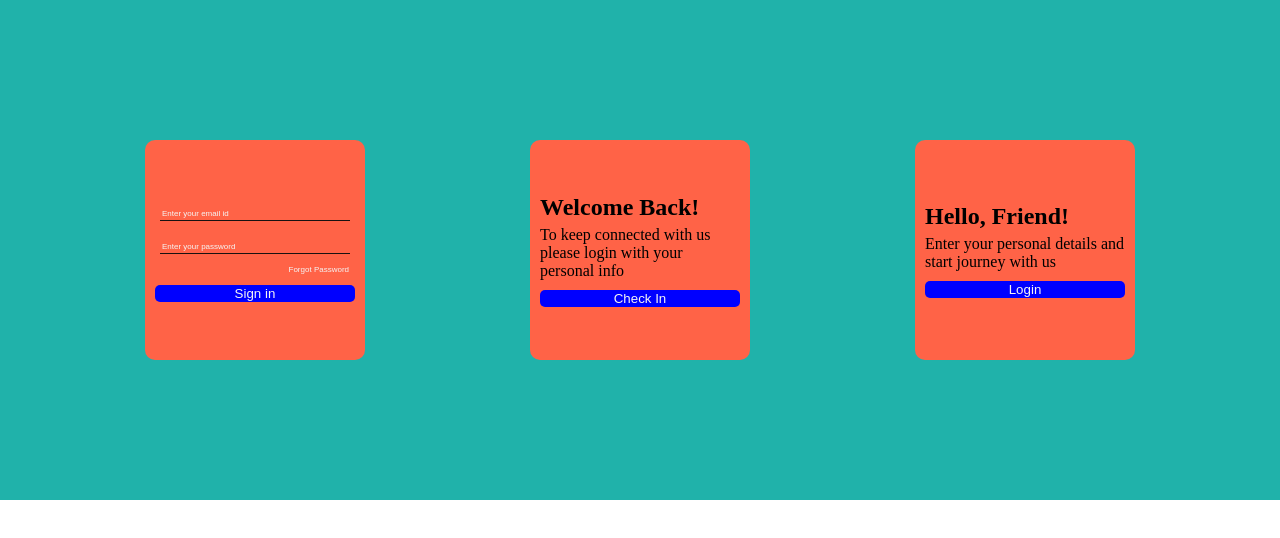
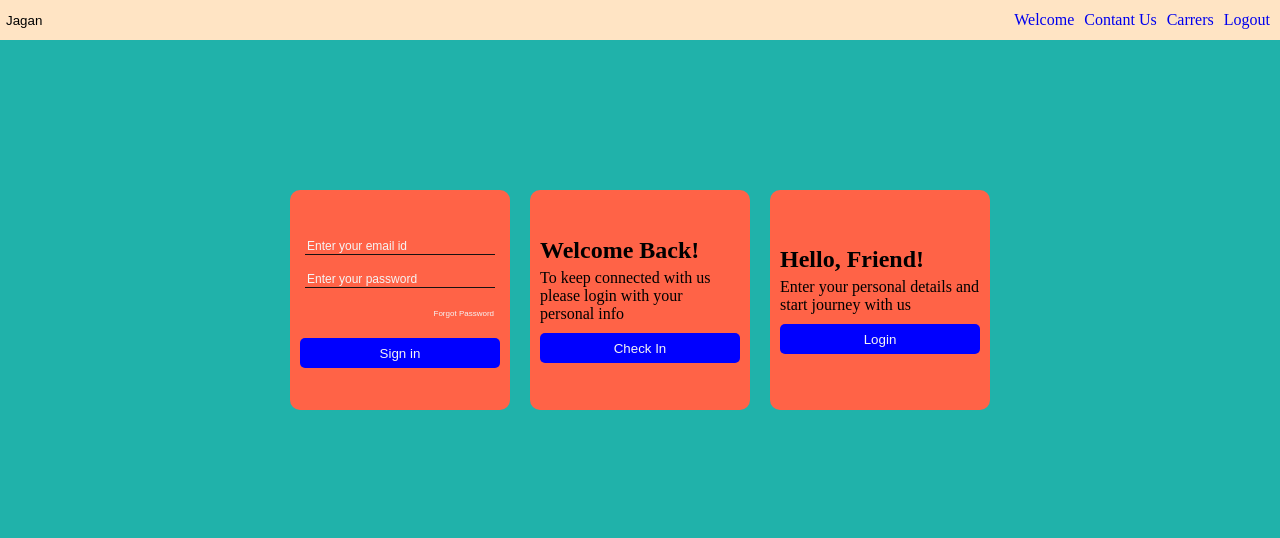
Before and after one commit to mohankreddy301/CSS-FlexBox, a plain HTML site: page index.html in a window 1280 px wide. Drawn offline with Linux system fonts and the light colour scheme.

Commit message:
Added the nav bar

```diff
--- a/index.html
+++ b/index.html
@@ -7,6 +7,15 @@
     <title>Document</title>
 </head>
 <body>
+    <nav>
+        <button style="color: black;">Jagan </button>
+        <ul>
+            <li><a href="http://" targ>Welcome</a></li>
+            <li><a href="http://" targ>Contant Us</a></li>
+            <li><a href="http://" targ>Carrers</a></li>
+            <li><a href="http://" targ>Logout</a></li>
+        </ul>
+    </nav>
     <main>
        <div class="box">
        <input type="text" placeholder="Enter your email id">
--- a/style.css
+++ b/style.css
@@ -5,20 +5,45 @@ ul {
 * {
   margin: 0;
 }
+body {
+  background-color: lightseagreen;
+}
+nav {
+  background-color: bisque;
+  height: 40px;
+  display: flex;
+  justify-content: space-between;
+  align-items: center;
+}
+ul {
+  display: flex;
+  justify-content: flex-end;
+  align-items: center;
+  gap: 10px;
+  padding-right: 10px;
+}
+
+li a {
+  text-decoration: none;
+}
+
+li a:hover {
+  box-shadow: 2px 5px 5px rgb(184, 175, 175);
+}
 
 main {
   min-height: 500px;
   display: flex;
-  background-color: lightseagreen;
-  justify-content: space-evenly;
+  justify-content: center;
   align-items: center;
   border: 3x solid;
   gap: 20px;
+  padding-top: 10px;
 }
 
 .box {
- width: 200px;
- height: 200px;
+  width: 200px;
+  height: 200px;
   display: flex;
   flex-direction: column;
   background-color: tomato;
@@ -27,6 +52,11 @@ main {
   justify-content: center;
   padding: 10px;
   gap: 5px;
+  /* transition-property: transform;
+  transition-duration: 3s;
+    transition-timing-function: ease;
+  transition-delay: 0s; */
+  transition: all 2s ease-in 0s, transform 2s ease 0s;
 }
 
 input {
@@ -39,9 +69,14 @@ input {
   box-shadow: none;
 }
 
+.box:hover {
+  scale: 1.2;
+  transform: rotate(135deg);
+}
+
 input::placeholder {
   color: whitesmoke;
-  font-size: 8px;
+  font-size: 12px;
   font-weight: lighter;
 }
 
@@ -53,6 +88,7 @@ button {
   background-color: transparent;
   border: none;
   color: whitesmoke;
+  height: 30px;
 }
 
 .forgot {
```
